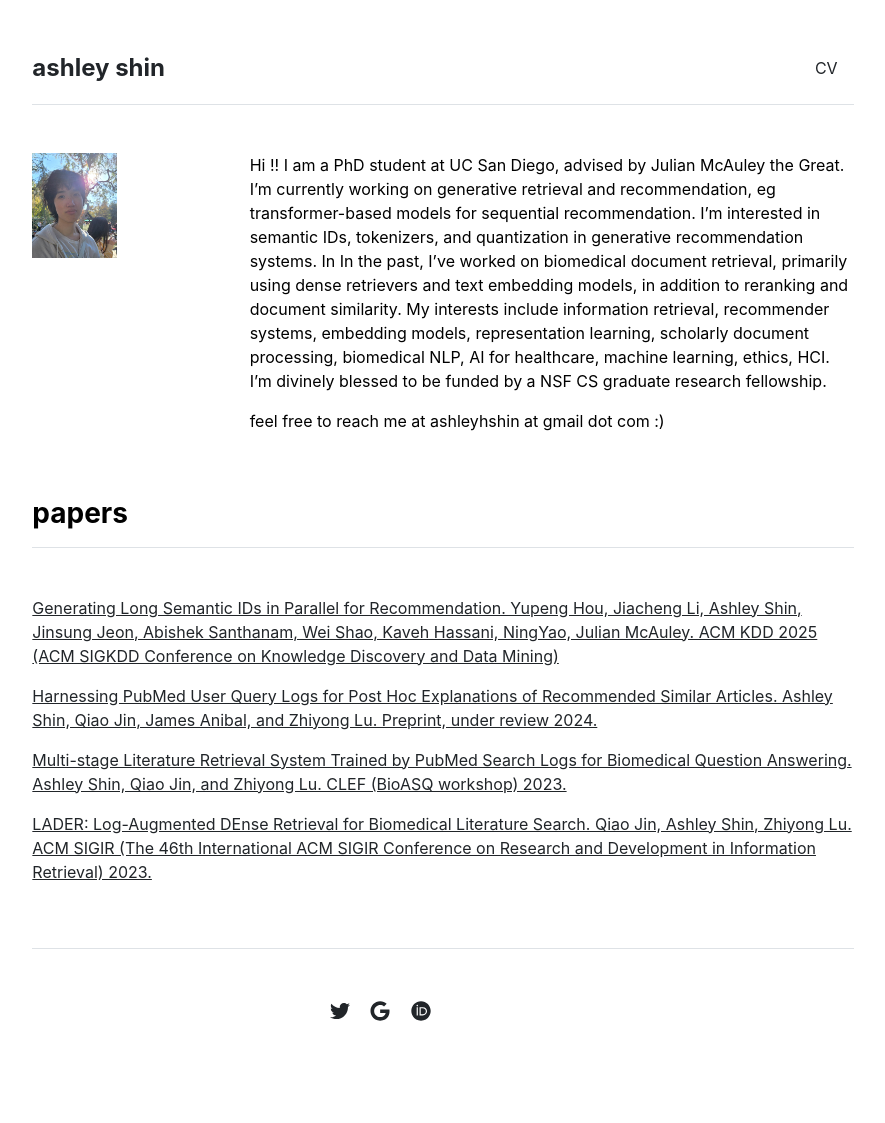
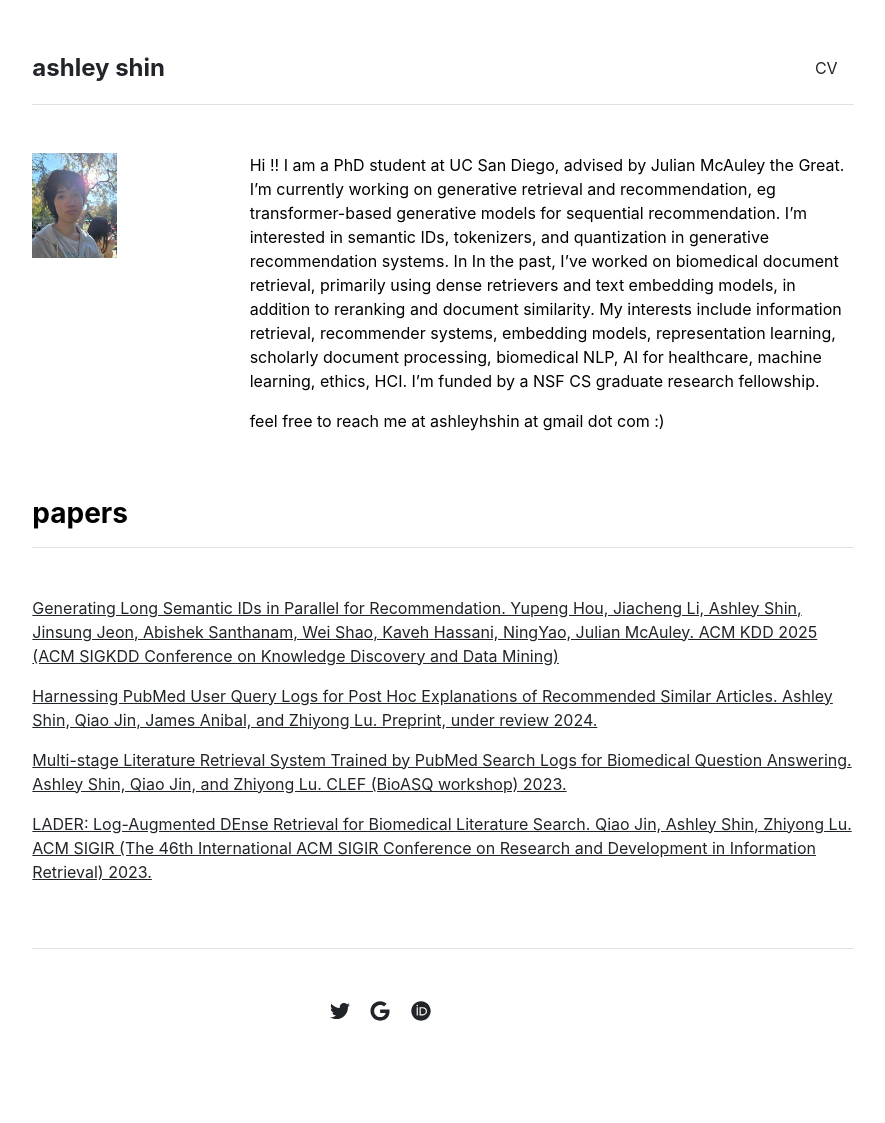
Before and after one commit to ashleys0/ashleyshin, a Jekyll site: the page built from index.md, in a window 1280 px wide. Shown: the whole page, without its empty margins (197-1082 px from the left). Built offline with Jekyll 4.4.1, drawn with Linux system fonts in a browser that asks for light colours.

Commit message:
Revise personal introduction in index.md

```diff
--- a/index.md
+++ b/index.md
@@ -3,6 +3,6 @@ layout: home
 title: "Home"
 ---
 
-Hi !! I am a PhD student at UC San Diego, advised by Julian McAuley the Great. I'm currently working on generative retrieval and recommendation, eg transformer-based models for sequential recommendation. I'm interested in semantic IDs, tokenizers, and quantization in generative recommendation systems. In  In the past, I've worked on biomedical document retrieval, primarily using dense retrievers and text embedding models, in addition to reranking and document similarity. My interests include information retrieval, recommender systems, embedding models, representation learning, scholarly document processing, biomedical NLP, AI for healthcare, machine learning, ethics, HCI. I'm divinely blessed to be funded by a NSF CS graduate research fellowship.
+Hi !! I am a PhD student at UC San Diego, advised by Julian McAuley the Great. I'm currently working on generative retrieval and recommendation, eg transformer-based generative models for sequential recommendation. I'm interested in semantic IDs, tokenizers, and quantization in generative recommendation systems. In  In the past, I've worked on biomedical document retrieval, primarily using dense retrievers and text embedding models, in addition to reranking and document similarity. My interests include information retrieval, recommender systems, embedding models, representation learning, scholarly document processing, biomedical NLP, AI for healthcare, machine learning, ethics, HCI. I'm funded by a NSF CS graduate research fellowship.
 
 feel free to reach me at ashleyhshin at gmail dot com :)
```
